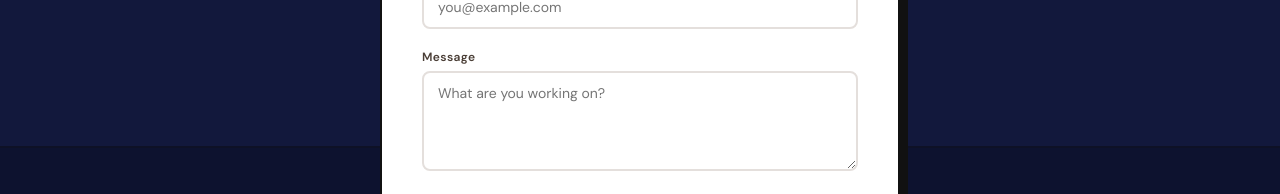
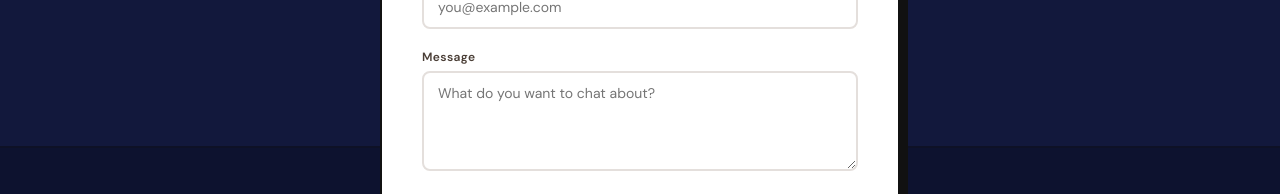
Before and after one commit to ashlacap/ash-portfolio, a React (Vite) app: page / in a window 1280 px wide. Both pictures are taken after a click on the button "Get In Touch →". Shown: the part 3723-3917 px from the top of the page. Built offline with nearby package versions, Linux system fonts and the light colour scheme.

Commit message:
Changed Let's Connect

```diff
--- a/src/App.jsx
+++ b/src/App.jsx
@@ -272,7 +272,7 @@ const ContactModal = ({ onClose }) => {
               </div>
               <div className="form-field">
                 <label className="form-label">Message</label>
-                <textarea className="form-input" placeholder="What are you working on?" required
+                <textarea className="form-input" placeholder="What do you want to chat about?" required
               value={form.message} onChange={(e) => setForm({ ...form, message: e.target.value })} />
               </div>
               <button type="submit" style={{
```
